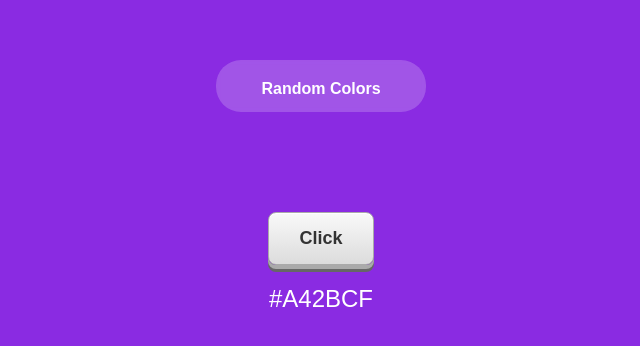
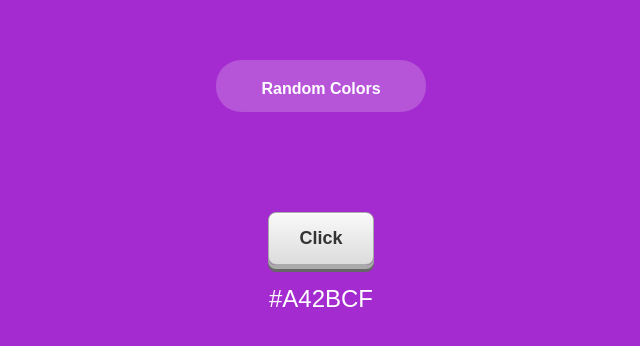
Before and after one commit to Bhuvan-Anupoju/Background-color-changer, a plain HTML site: page index.html in a window 1280 px wide. Shown: the part 212-558 px from the top of the page, without its empty margins (319-959 px from the left). Drawn offline with Linux system fonts and the light colour scheme.

Commit message:
Update style.css

```diff
--- a/style.css
+++ b/style.css
@@ -1,6 +1,6 @@
 body {
   font-family: Arial, Helvetica, sans-serif;
-  background-color: blueviolet;
+  background-color: #A42BCF;
   min-height: 100vh;
   display: flex;
   flex-direction: column;
```
